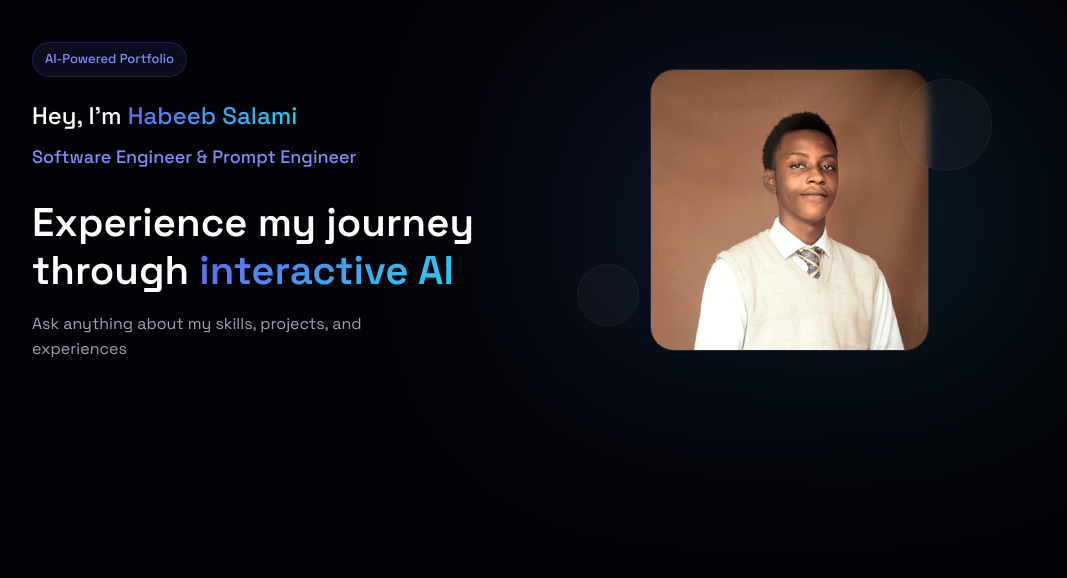
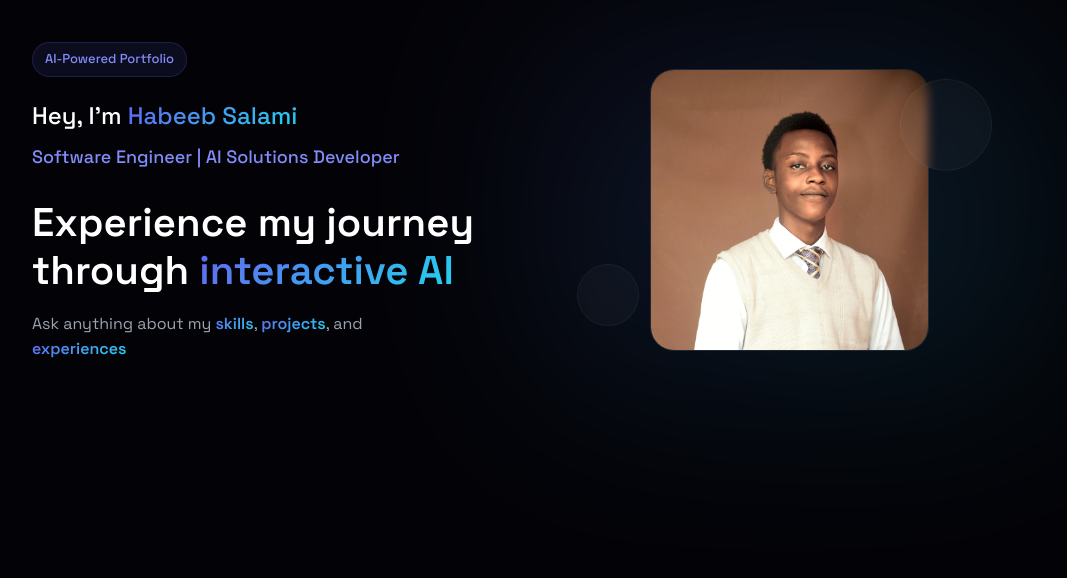
Before and after one commit to habeebsl/ai-portfolio, a Flask app: page / in a window 1280 px wide. Shown: the top 578 px of the page, without its empty margins (108-1175 px from the left). Run offline with Flask 3, Linux system fonts and the light colour scheme; data that the repository does not hold is empty.

Commit message:
added more styling to the page

```diff
--- a/static/css/styles.css
+++ b/static/css/styles.css
@@ -509,3 +509,36 @@ code {
     width: 100%;
     height: 100%;
 }
+
+.hero-text span {
+    color: transparent;
+    background: linear-gradient(135deg, var(--primary), var(--secondary));
+    -webkit-background-clip: text;
+    background-clip: text;
+    font-weight: 600;
+    position: relative;
+    cursor: pointer;
+    display: inline-block;
+    transition: color 0.3s ease, background 0.3s ease;
+}
+
+.hero-text span::after {
+    content: '';
+    position: absolute;
+    left: 0;
+    bottom: -2px;
+    width: 0;
+    height: 2px;
+    background: linear-gradient(135deg, var(--primary-light), var(--secondary));
+    transition: width 0.3s ease;
+}
+
+.hero-text span:hover::after {
+    width: 100%;
+}
+
+.hero-text span:hover {
+    background: linear-gradient(135deg, var(--primary-light), var(--accent));
+    -webkit-background-clip: text;
+    background-clip: text;
+}
--- a/static/js/script.js
+++ b/static/js/script.js
@@ -6,6 +6,12 @@ document.addEventListener("DOMContentLoaded", () => {
     const suggestionBoxes = document.querySelectorAll('.suggestion-box');
     const content = document.getElementById("content");
     const heroSection = document.querySelector(".hero-section");
+    const heroText = document.querySelector(".hero-text");
+    const promptEquivalent = {
+        skills: "What are your skills?",
+        projects: "Can you provide an overview of your past projects and contributions?",
+        experiences: "Tell me about your work history and roles",
+    };
 
     // State Variables
     let isScrolledUp = false;
@@ -291,6 +297,12 @@ document.addEventListener("DOMContentLoaded", () => {
 
     submitBtn.addEventListener("click", () => sendMessage());
 
+    heroText.querySelectorAll('span').forEach(word => {
+        word.addEventListener('click', () => {
+            sendMessage(promptEquivalent[word.textContent]);
+        })
+    });
+
     messageInput.addEventListener('keydown', (e) => {
         if (e.key === 'Enter' && !e.shiftKey && !submitBtn.disabled) {
             e.preventDefault();
--- a/templates/index.html
+++ b/templates/index.html
@@ -8,9 +8,9 @@
     <div class="hero-content">
         <div class="ai-badge">AI-Powered Portfolio</div>
         <div class="name-heading">Hey, I'm <span class="gradient-text">Habeeb Salami</span></div>
-        <div class="role">Software Engineer & Prompt Engineer</div>
+        <div class="role">Software Engineer | AI Solutions Developer</div>
         <h1>Experience my journey through <span class="gradient-text">interactive AI</span></h1>
-        <p class="hero-text">Ask anything about my skills, projects, and experiences</p>
+        <p class="hero-text">Ask anything about my <span>skills</span>, <span>projects</span>, and <span>experiences</span></p>
     </div>
 
     <div class="visual-element">
```
